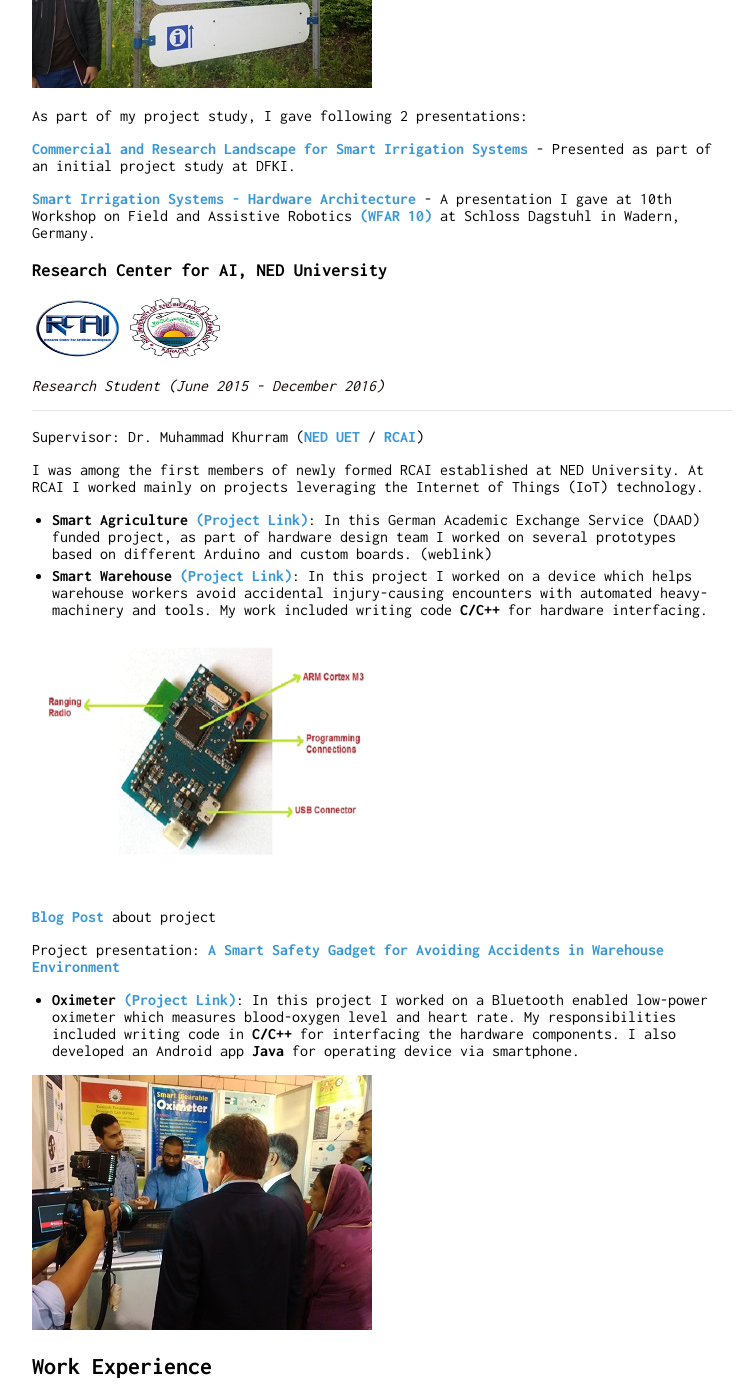
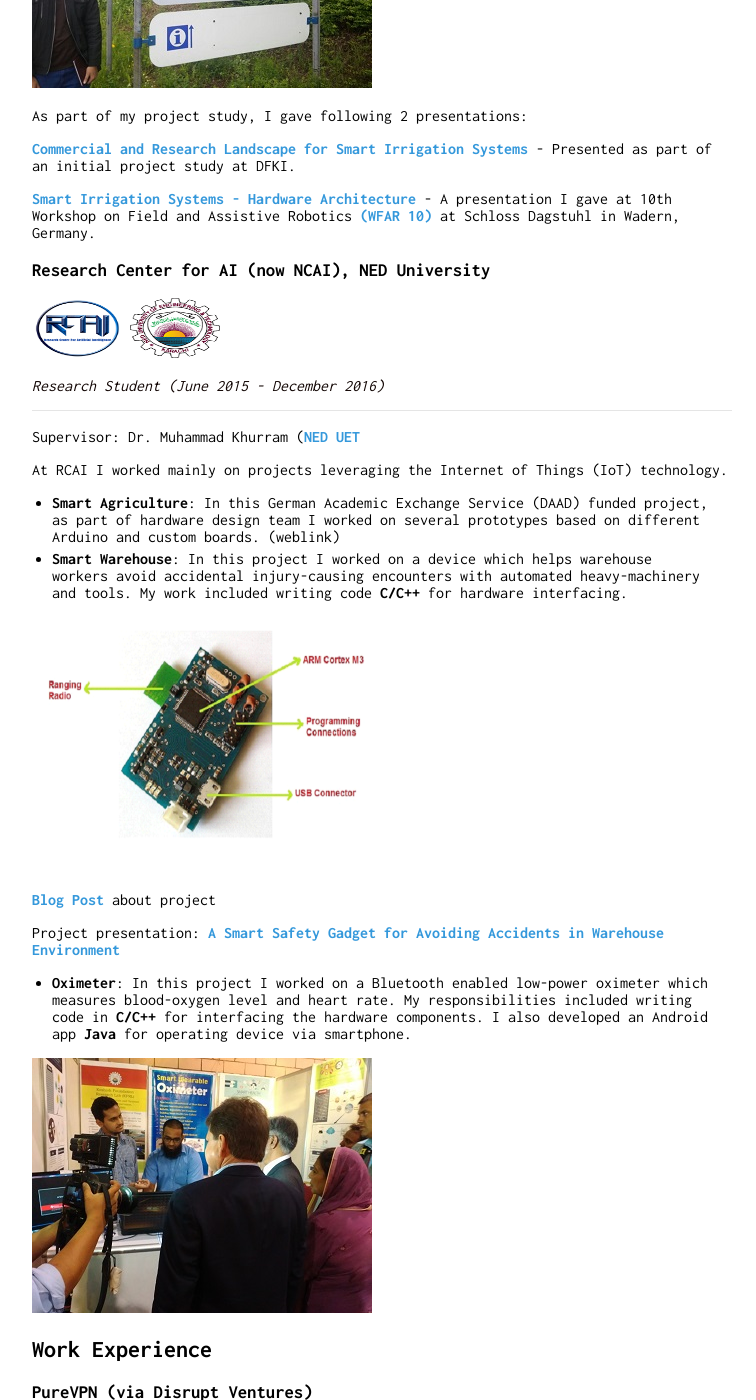
Before and after one commit to muhammadyaseen/muhammadyaseen.github.io, a Jekyll site: the page built from index.md, in a window 1280 px wide and 1400 px high, scrolled down 1945 px. Shown: the whole window, without its empty margins (258-1014 px from the left). Built offline with Jekyll 4.4.1, drawn with Linux system fonts in a browser that asks for light colours; some of the changed text lies outside the part shown.

Commit message:
removed dead links

```diff
--- a/index.md
+++ b/index.md
@@ -59,7 +59,7 @@ As part of my project study, I gave following 2 presentations:
 
 [Smart Irrigation Systems - Hardware Architecture](https://www.slideshare.net/MuhammadYaseenAftab1/smart-irrigation-system-hardware-architecture-for-warm-project) - A presentation I gave at 10th Workshop on Field and Assistive Robotics [(WFAR 10)](https://agrosy.informatik.uni-kl.de/en/conferences/wfar/wfar10/) at Schloss Dagstuhl in Wadern, Germany.
 
-### Research Center for AI, NED University
+### Research Center for AI (now NCAI), NED University
 
 <img style="width: 90px; height: 60px;" src="./images/rcai.jpg">
 <img style="width: 90px; height: 60px;" src="./images/ned.png">
@@ -68,12 +68,12 @@ As part of my project study, I gave following 2 presentations:
 
 ---
 
-Supervisor: Dr. Muhammad Khurram ([NED UET](http://www.neduet.edu.pk/cise/mkhurram.html) / [RCAI](http://rcai.pk/ResearchCenterAI/ourteam/director.html))
+Supervisor: Dr. Muhammad Khurram ([NED UET](https://cis.neduet.edu.pk/mkhurram)
 
-I was among the first members of newly formed RCAI established at NED University. At RCAI I worked mainly on projects leveraging the Internet of Things (IoT) technology.
+At RCAI I worked mainly on projects leveraging the Internet of Things (IoT) technology.
 
-* **Smart Agriculture** [(Project Link)](http://rcai.pk/ResearchCenterAI/project/pp1.html): In this German Academic Exchange Service (DAAD) funded project, as part of hardware design team I worked on several prototypes based on different Arduino and custom boards. (weblink)
-* **Smart Warehouse** [(Project Link)](http://rcai.pk/ResearchCenterAI/project/p4.html): In this project I worked on a device which helps warehouse workers avoid accidental injury-causing encounters with automated heavy-machinery and tools. My work included writing code **C/C++** for hardware interfacing.
+* **Smart Agriculture**: In this German Academic Exchange Service (DAAD) funded project, as part of hardware design team I worked on several prototypes based on different Arduino and custom boards. (weblink)
+* **Smart Warehouse**: In this project I worked on a device which helps warehouse workers avoid accidental injury-causing encounters with automated heavy-machinery and tools. My work included writing code **C/C++** for hardware interfacing.
 
 <img style="width: 340px; height: 255px;" src="./images/warehouse_device.png">
 
@@ -81,7 +81,7 @@ I was among the first members of newly formed RCAI established at NED University
 
 Project presentation: [A Smart Safety Gadget for Avoiding Accidents in Warehouse Environment](https://www.slideshare.net/MuhammadYaseenAftab1/a-smart-safety-gadget-for-avoiding-accidents-in-warehouse-environment)
 
-* **Oximeter** [(Project Link)](http://rcai.pk/ResearchCenterAI/project/p8.html): In this project I worked on a Bluetooth enabled low-power oximeter which measures blood-oxygen level and heart rate. My responsibilities included writing code in **C/C++** for interfacing the hardware components. I also developed an Android app **Java** for operating device via smartphone.
+* **Oximeter**: In this project I worked on a Bluetooth enabled low-power oximeter which measures blood-oxygen level and heart rate. My responsibilities included writing code in **C/C++** for interfacing the hardware components. I also developed an Android app **Java** for operating device via smartphone.
 
 <img style="width: 340px; height: 255px;" src="./images/oxi_pres.jpg">
 
```
Also changed, not shown: other parts of index.md (+2 -3 lines).
